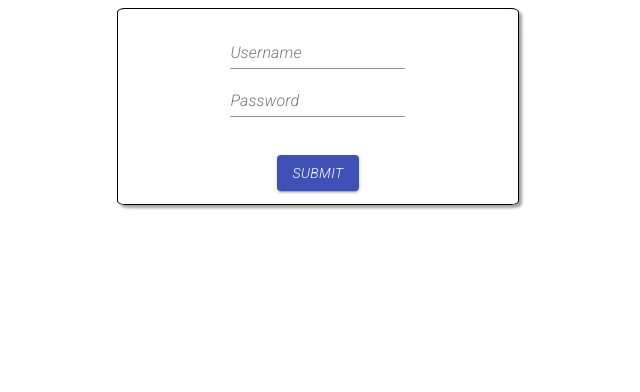
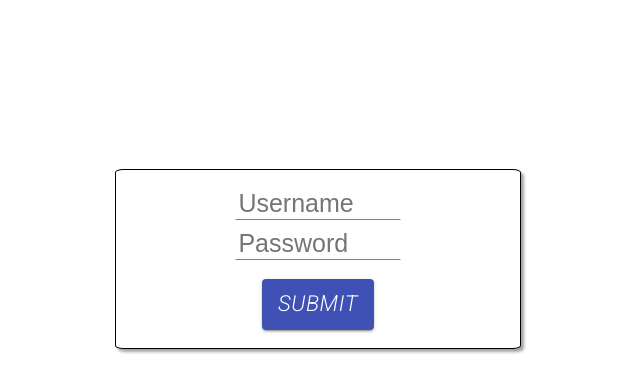
Before and after one commit to Chubbard022/recipeBookFE, a React (Create React App) app: page /register in a window 1280 px wide. Shown: the top 392 px of the page, without its empty margins (322-962 px from the left). Built offline with nearby package versions, Linux system fonts and the light colour scheme.

Commit message:
fixing register page styling to match login page

```diff
--- a/src/Components/Login/Register.js
+++ b/src/Components/Login/Register.js
@@ -1,5 +1,5 @@
 import React,{Component} from "react"
-import TextField from '@material-ui/core/TextField';
+import {TextField} from "../../CustomElements/Textfield"
 import Typography from '@material-ui/core/Typography';
 import Button from '@material-ui/core/Button';
 import {connect} from "react-redux"
@@ -33,29 +33,25 @@ class Register extends Component{
 
     render(){
         return(
-            <div>
-                <header>
-                    <body>
-                        <form className="loginBox">
+            <div className="registerPage">
+                <form className="registerBox">
                     <TextField
+                        required id="standard-required"
+                        placeholder="Username"
                         type="text"
-                                label="Username"
                         name="username"
                         onChange={this.handleChange}
                     />
                     <br/>
                     <TextField
                         type="password"
-                                style={{paddingBottom: "10%"}}
-                                label="Password"
+                        placeholder="Password"
                         name="password"
                         onChange={this.handleChange}
                     />
                     <br/>
-                            <Button variant="contained" color="primary" onClick={this.handleSubmit}>Submit</Button>
+                    <Button style={{fontSize: "22px", marginTop: "4%"}} variant="contained" color="primary" onClick={this.handleSubmit}>Submit</Button>
                 </form>
-                    </body>
-                </header>
             </div>
         )
     }
--- a/src/styles.css
+++ b/src/styles.css
@@ -76,6 +76,18 @@
   color:blue;
   cursor: pointer;
 }
+.registerPage{
+  margin-top: 13.4%;
+}
+.registerBox{
+  border:1px solid black;
+  width: 30%;
+  height: 19vh;
+  margin: 0 auto;
+  padding: 1%;
+  border-radius: 2%;
+  box-shadow: 3px 3px 3px rgb(167, 163, 163)
+}
 .loginError{
   border: 1px solid #F44335;
   background-color:#F44335;
```
Lines whose indentation alone changed are shown as unchanged.
